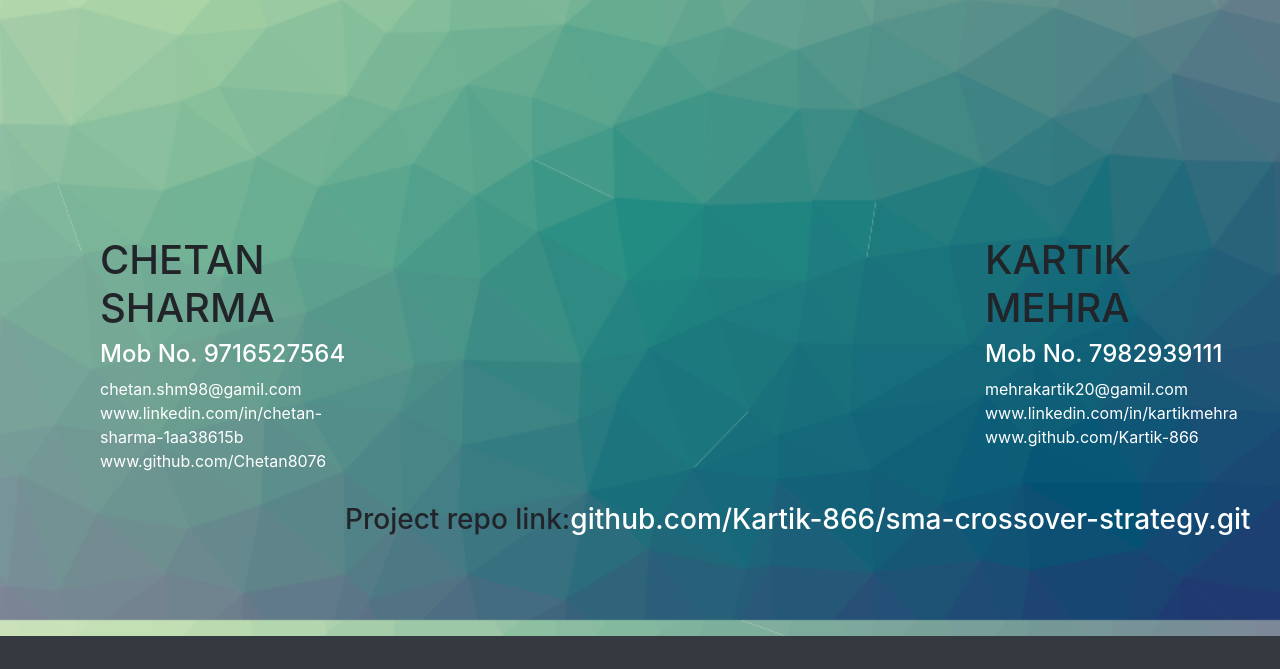
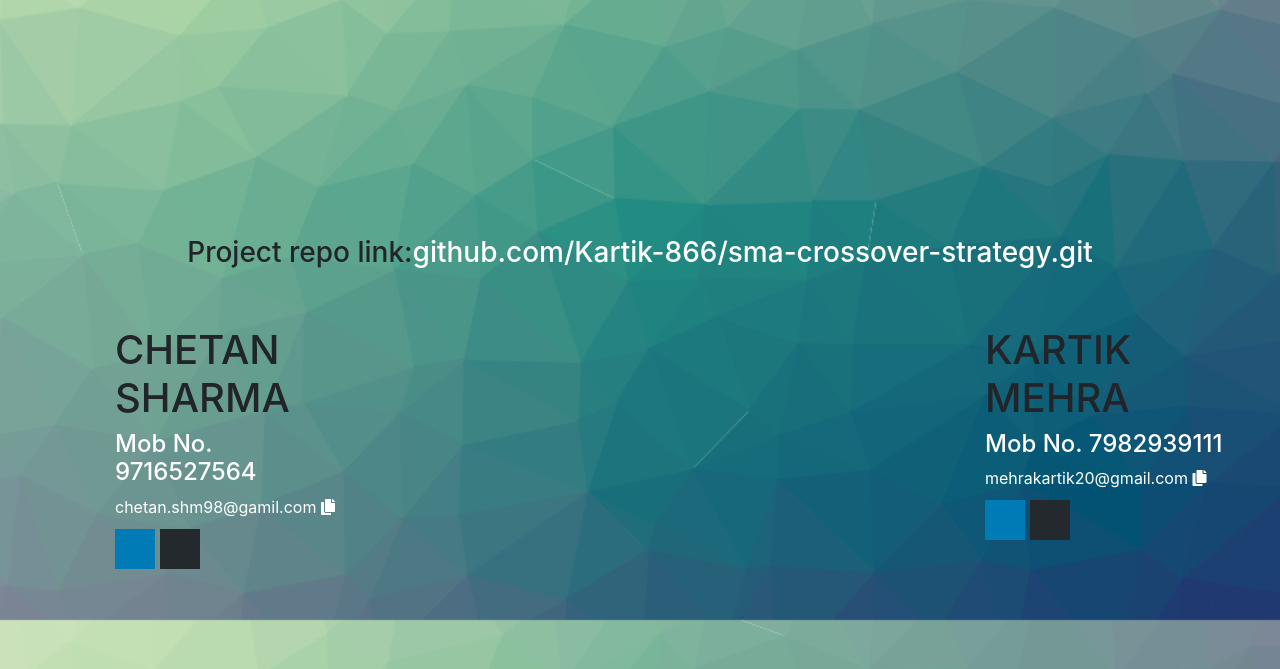
Before and after one commit to mehrakartik/sma-crossover-strategy, a Django app: page / in a window 1280 px wide. Shown: the part 980-1649 px from the top of the page. Before the commit the page ends 1616 px from the top, so only its background shows below. Run offline with Django 3.2, Linux system fonts and the light colour scheme; some libraries are stand-ins or nearby versions.

Commit message:
email copy button updated

```diff
--- a/templates/index.html
+++ b/templates/index.html
@@ -10,7 +10,8 @@
   <meta name="viewport" content="width=device-width, initial-scale=1, shrink-to-fit=no">
   <meta name="viewport" content="width=device-width, initial-scale=1">
 
-
+<!-- social media buttons css -->
+  <link rel="stylesheet" href="https://cdnjs.cloudflare.com/ajax/libs/font-awesome/4.7.0/css/font-awesome.min.css">
 
   <link rel="stylesheet" type="text/css" href='{% static "stylesheet.css" %}'>
   <link rel="stylesheet" href="https://cdnjs.cloudflare.com/ajax/libs/font-awesome/4.7.0/css/font-awesome.min.css">
@@ -49,7 +50,7 @@
 
         <li class="nav-item">
 
-          <a class="nav-link" href="#bottom" data-toggle="tooltip" data-placement="top" title="All information about the creaters is here!">About us</a>
+          <a class="nav-link" href="#aboutus" data-toggle="tooltip" data-placement="top" title="All information about the creaters is here!">About us</a>
 
         </li>
 
@@ -168,27 +169,46 @@
 
 
 
-  <div class="row" id ="bottom" style="margin-top: 500px;">
+  <center id ="aboutus">
+  <h3 style="margin-top: 500px;bottom: 0px">Project repo link:<a href="https://github.com/Kartik-866/sma-crossover-strategy.git" style="color: white;">github.com/Kartik-866/sma-crossover-strategy.git</a></h3>
+</center>
+
+
+
+
+<!-- <br><br><br><br><br><br><br><br><br><br><br><br><br><br> -->
+<br><br>
+<div class="container-fluid" style="margin-bottom: 100px;">
+  <div class="row"  style=";bottom: 0px;">
     <div class="col" style="float: left;margin-left: 100px;">
-      <h1 >CHETAN SHARMA</h1>
+      <h1  >CHETAN SHARMA</h1>
       <h4 style="color:white;">Mob No. 9716527564</h4>
+      <input type="text"  id="myInput" name="chetan.shm98@gamil.com" value ="chetan.shm98@gamil.com" style="display: none;">
 
-      <a  style="color : white;"> chetan.shm98@gamil.com</a>
-      <a href="https://www.linkedin.com/in/chetan-sharma-1aa38615b" style="color: white;"> www.linkedin.com/in/chetan-sharma-1aa38615b </a>
-      <a href="https://www.github.com/Chetan8076" style="color: white;">www.github.com/Chetan8076</a>
+      <a  style="color : white;font: 30px;"> chetan.shm98@gamil.com</a>
+      <button class="fa fa-copy" onclick="myFunction()" style="background: transparent;border:0;padding: 0;color: white;"></button>
+      <div style="display: block;">
+      <a href="https://www.linkedin.com/in/chetan-sharma-1aa38615b" class="fa fa-linkedin" style="background: #007bb5;color: white;width: 40px;height:40px;font-size: 35px;text-align: center;vertical-align: center; text-decoration: none;"></a>
+      <a href="https://www.github.com/Chetan8076" class="fa fa-github" style="margin-top: 10px;background: #24292E;color: white;width: 40px;height:40px;font-size: 35px;text-align: center;vertical-align: center; text-decoration: none; "></a>
+    </div>
 
     </div>
-    <div class="col" style="margin-left: 600px;margin-right: 40px;float: right;position: right;">
+
+    <div class="col" style="margin-left: 600px;margin-right: 40px;float: right;">
       <h1 >KARTIK MEHRA</h1>
       <h4 style="color:white;">Mob No. 7982939111</h4>
-      <a href="mehrakartik20@gmail.com" style="color : white;">mehrakartik20@gamil.com</a>
-      <a href="https://www.linkedin.com/in/kartikmehra" style="color: white;"> www.linkedin.com/in/kartikmehra </a>
-      <a href="https://www.github.com/Kartik-866" style="color: white;">www.github.com/Kartik-866</a>
+      <input type="text"  id="myInput1" name="mehrakartik20@gmail.com" value ="mehrakartik20@gmail.com" style="display: none;">
+      <a  style="color : white;font: 30px;"> mehrakartik20@gmail.com</a>
+      <button class="fa fa-copy" onclick="myFunction1()" style="background: transparent;border:0;padding: 0;color: white;"></button>
+      <div style="display: block;">
+      <a href="https://www.linkedin.com/in/kartikmehra" class="fa fa-linkedin" style="background: #007bb5;color: white;width: 40px;height:40px;font-size: 35px;text-align: center;vertical-align: center; text-decoration: none;"></a>
+      <a href="https://www.github.com/Kartik-866" class="fa fa-github" style="margin-top: 10px;background: #24292E;color: white;width: 40px;height:40px;font-size: 35px;text-align: center;vertical-align: center; text-decoration: none; "></a>
+    </div>
+
+
     </div>
 
   </div>
-  <div class="container-fluid">
-  <h3 style="margin-left: 330px;margin-top: 30px;">Project repo link:<a href="https://github.com/Kartik-866/sma-crossover-strategy.git" style="color: white;">github.com/Kartik-866/sma-crossover-strategy.git</a></h3>
 </div>
 
 
@@ -201,6 +221,33 @@
         <script src="https://cdnjs.cloudflare.com/ajax/libs/popper.js/1.14.7/umd/popper.min.js" integrity="sha384-UO2eT0CpHqdSJQ6hJty5KVphtPhzWj9WO1clHTMGa3JDZwrnQq4sF86dIHNDz0W1" crossorigin="anonymous"></script>
         <script src="https://stackpath.bootstrapcdn.com/bootstrap/4.3.1/js/bootstrap.min.js" integrity="sha384-JjSmVgyd0p3pXB1rRibZUAYoIIy6OrQ6VrjIEaFf/nJGzIxFDsf4x0xIM+B07jRM" crossorigin="anonymous"></script>
 
+  <script type="text/javascript">
+
+  function myFunction() {
+  /* Get the text field */
+  var copyText = document.getElementById("myInput");
+  /* Select the text field */
+  copyText.select();
+  copyText.setSelectionRange(0, 99999); /*For mobile devices*/
+  /* Copy the text inside the text field */
+  document.execCommand("copy");
+  /* Alert the copied text */
+  alert("Copied the text: " + copyText.value);
+}
+
+function myFunction1() {
+  /* Get the text field */
+  var copyText = document.getElementById("myInput1");
+  /* Select the text field */
+  copyText.select();
+  copyText.setSelectionRange(0, 99999); /*For mobile devices*/
+  /* Copy the text inside the text field */
+  document.execCommand("copy");
+  /* Alert the copied text */
+  alert("Copied the text: " + copyText.value);
+}
+</script>
+
 
 
       </body>
```
